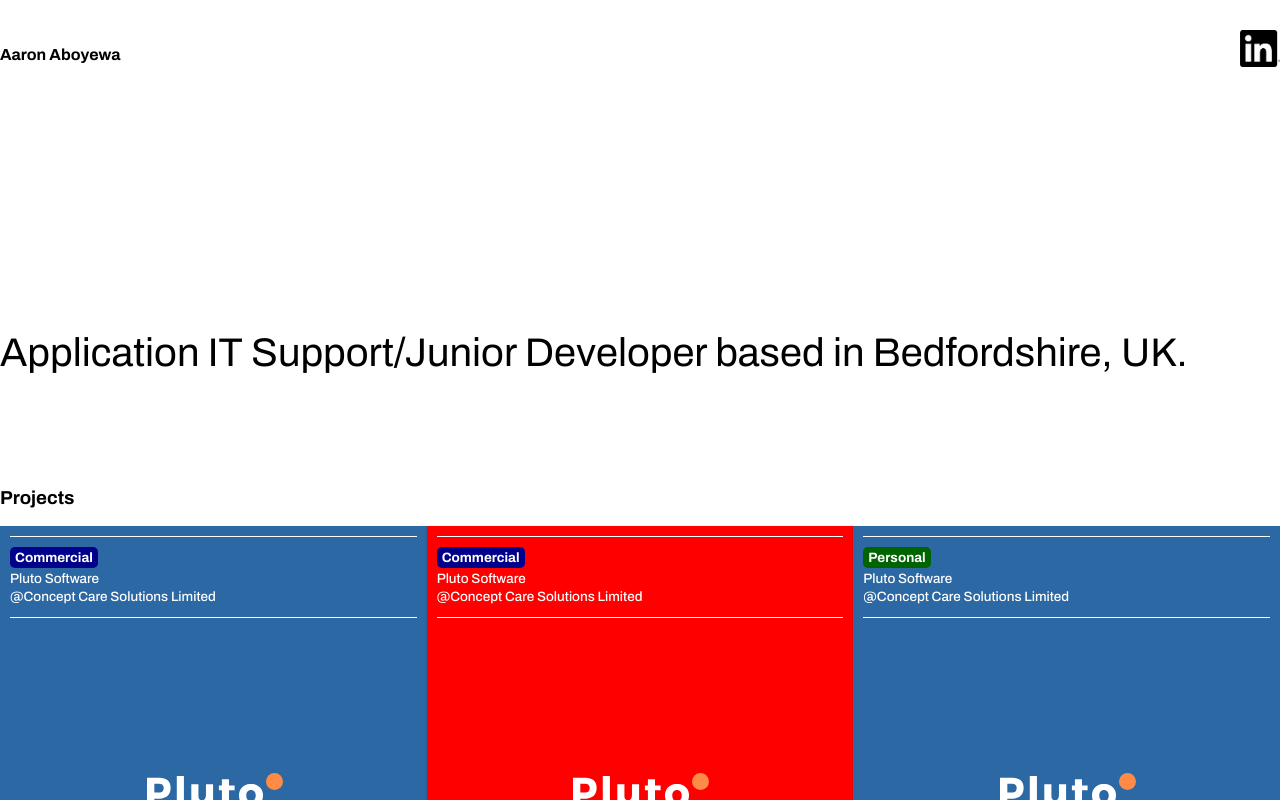
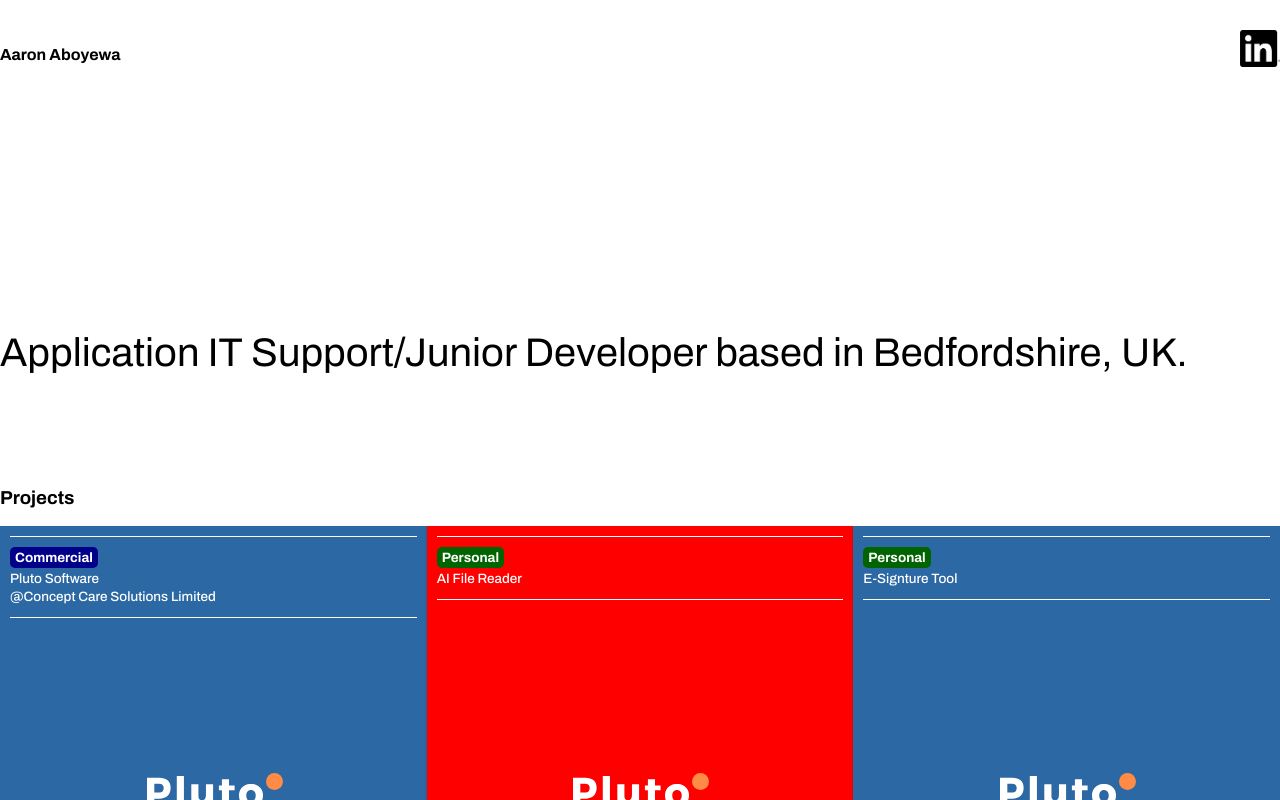
Before and after one commit to OAboyewa/portfolio, a React (Vite) app: page / in a window 1280 px wide. Shown: the top 800 px of the page. Built offline with nearby package versions, Linux system fonts and the light colour scheme.

Commit message:
added more projects

```diff
--- a/src/App.jsx
+++ b/src/App.jsx
@@ -1,18 +1,7 @@
-import { useEffect, useState } from 'react';
 import './App.css'
 import Gallery from './components/Gallery';
 
 function App() {
-  const [distance, setDistance] = useState(0);
-
-  useEffect(() => {
-    const html = document.querySelector("html");
-
-    document.addEventListener("scroll", (event) => {
-      setDistance(-html.scrollTop/10);
-    });
-  });
-
   return (
     <>
       <div className="header">
--- a/src/components/Gallery.jsx
+++ b/src/components/Gallery.jsx
@@ -4,7 +4,7 @@
 function Gallery() {
     const projectsData = [
         {
-            imageSrc: "/public/images/pluto-software.svg",
+            imageSrc: "/images/pluto-software.svg",
             tag: "commercial",
             name: "Pluto Software",
             comments: "@Concept Care Solutions Limited",
@@ -13,19 +13,19 @@
             }
         },
         {
-            imageSrc: "/public/images/pluto-software.svg",
-            tag: "commercial",
-            name: "Pluto Software",
-            comments: "@Concept Care Solutions Limited",
+            imageSrc: "/images/pluto-software.svg",
+            tag: "personal",
+            name: "AI File Reader",
+            comments: "",
             style: {
                 backgroundColor: "#ff0000",
             }
         },
         {
-            imageSrc: "/public/images/pluto-software.svg",
+            imageSrc: "/images/pluto-software.svg",
             tag: "personal",
-            name: "Pluto Software",
-            comments: "@Concept Care Solutions Limited",
+            name: "E-Signture Tool",
+            comments: "",
             style: {
                 backgroundColor: "#2b68a4",
             }
```
